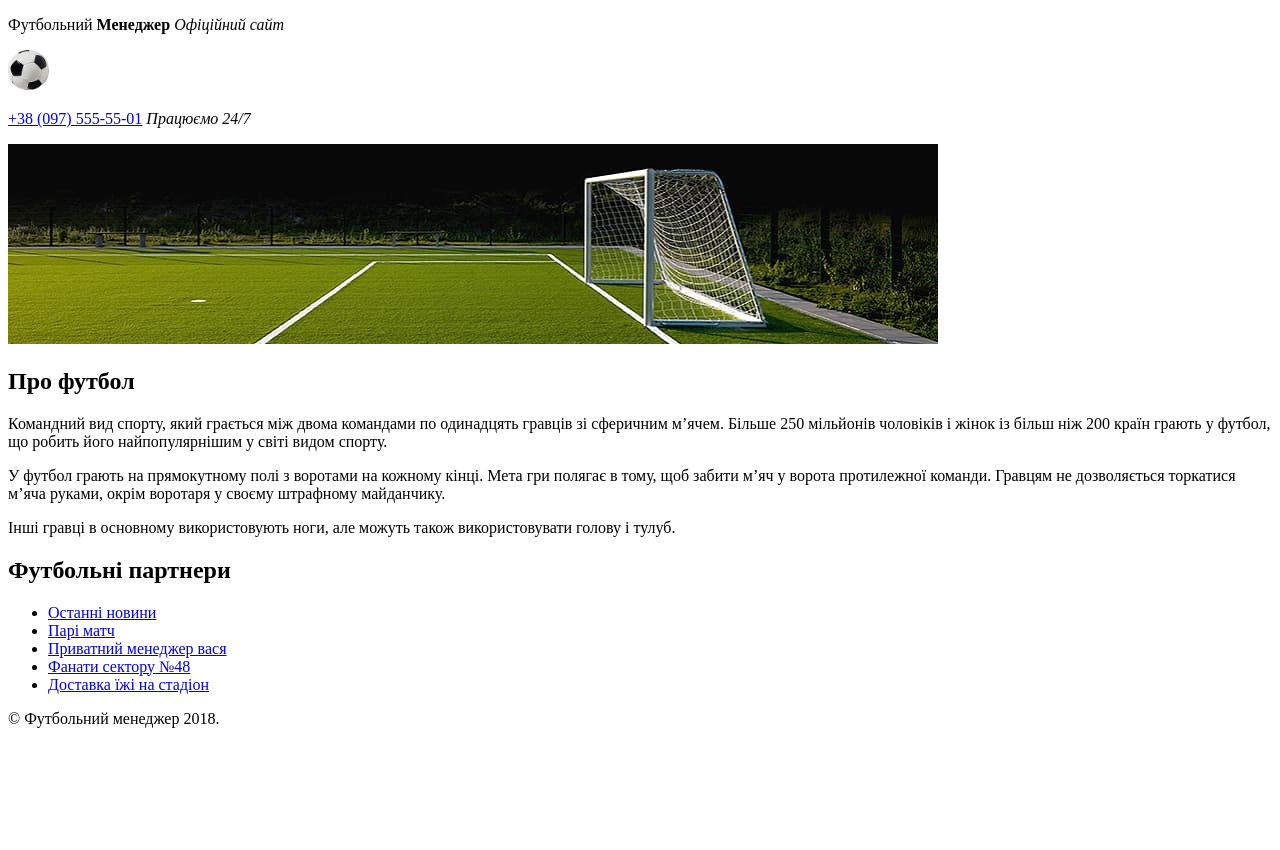
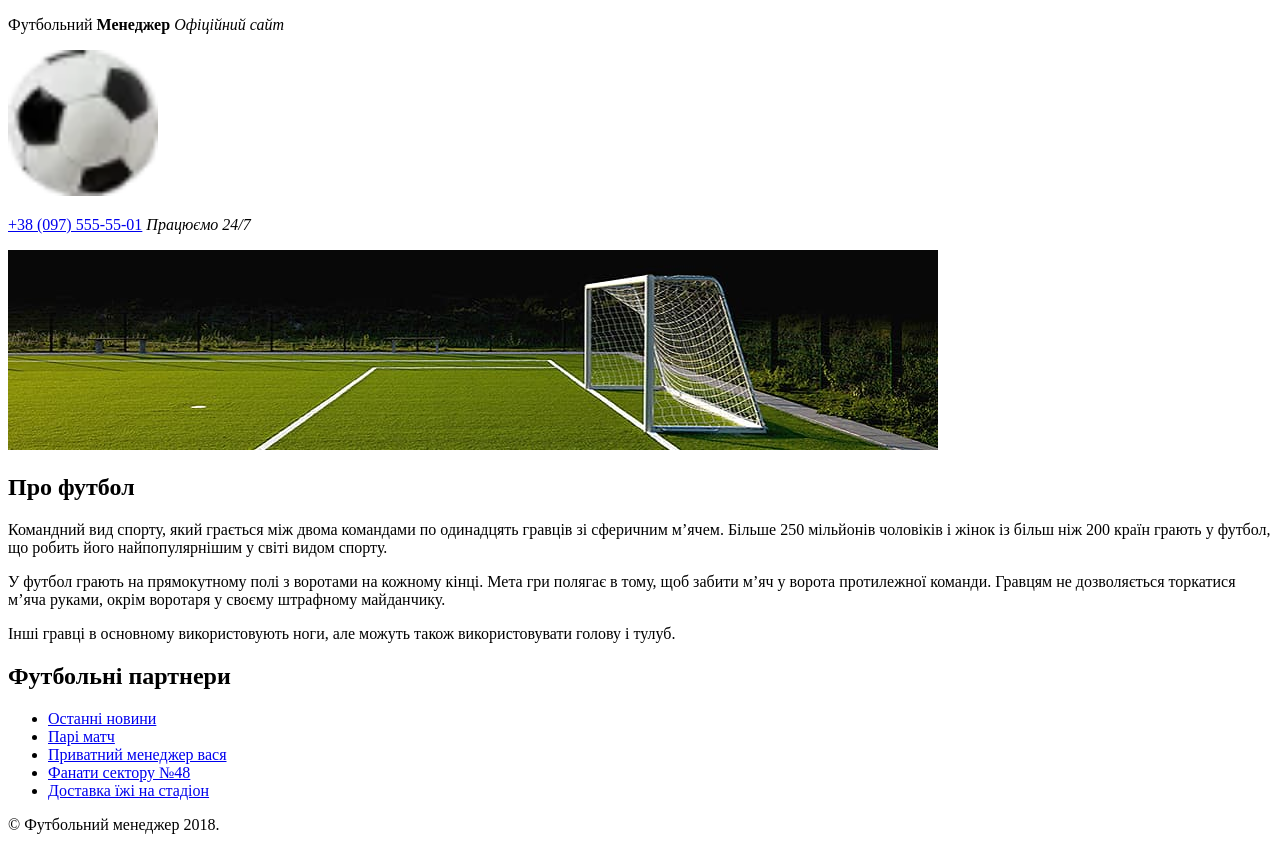
Before and after one commit to nazareth2009/football_manager-1.0, a plain HTML site: page index.html in a window 1280 px wide. Before the commit the page ends 800 px from the top, so only its background shows below. Drawn offline with Linux system fonts and the light colour scheme.

Commit message:
fix ball

```diff
--- a/index.html
+++ b/index.html
@@ -11,7 +11,11 @@
             <p>Футбольний <strong>Менеджер</strong>
             <i>Офіційний сайт</i>
             </p>
-            <img src="img/ball.png" alt="">
+            <picture>
+                  <source srcset="img/ball (1).webp" type="image/webp">
+                  <img src="img/ball (1).webp" alt="м'яч" width="150">
+            </picture>
+
 
         </div>
         <div class="tell">
```
Also changed, not shown: img/ball (1).webp (added), img/ball.png (deleted).
